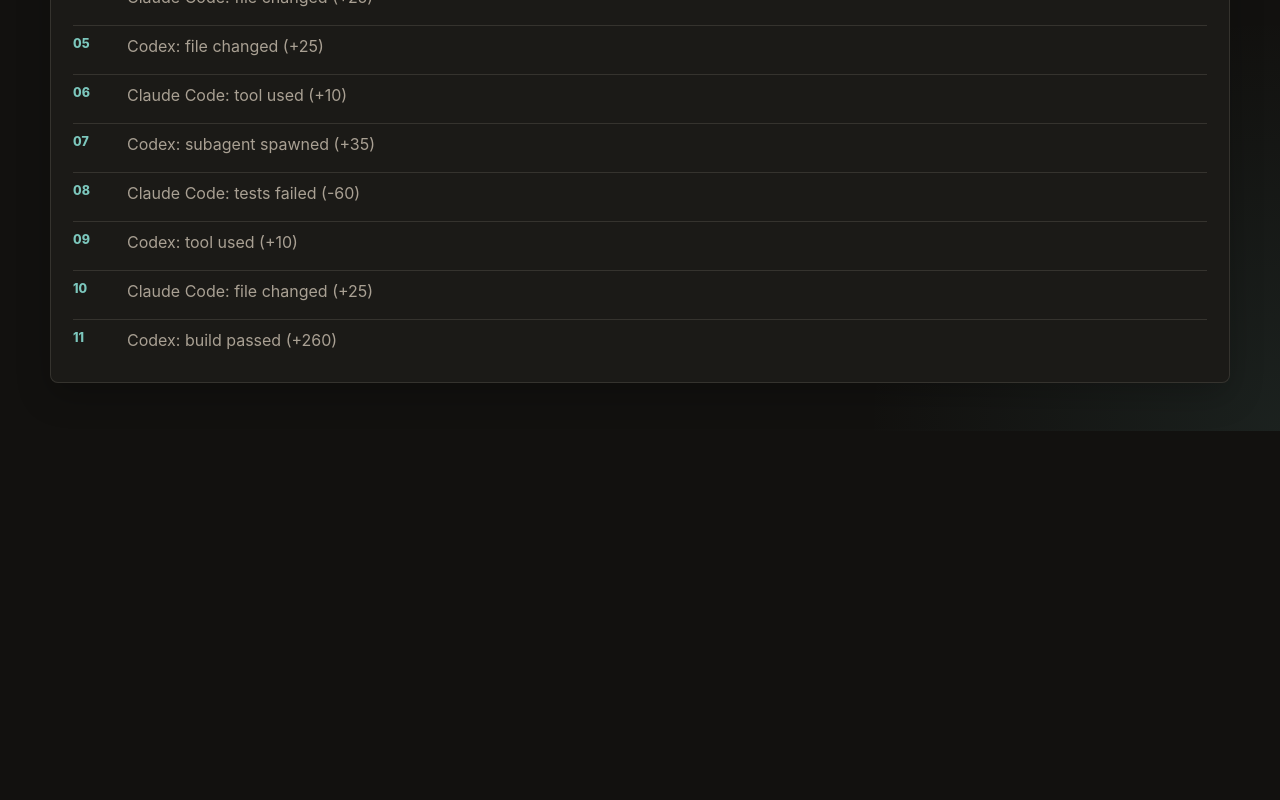
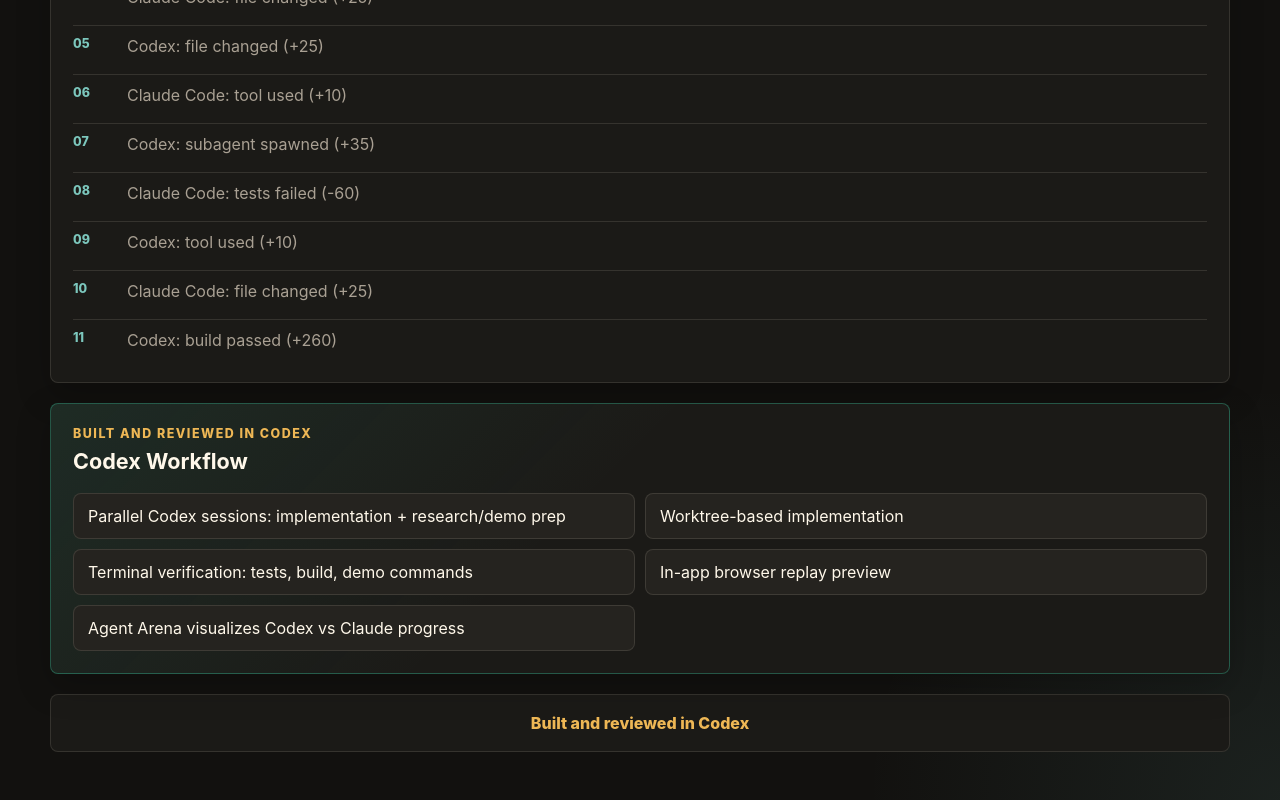
Before and after one commit to Mingling94/agent-arena, a React (Vite) app: page / in a window 1280 px wide. Shown: the part 1782-2582 px from the top of the page. Before the commit the page ends 2213 px from the top, so only its background shows below. Built offline with nearby package versions, Linux system fonts and the light colour scheme.

Commit message:
docs: polish Codex desktop demo path

```diff
--- a/package.json
+++ b/package.json
@@ -9,10 +9,8 @@
     "lint": "eslint .",
     "preview": "vite preview",
     "test": "vitest run",
-    "arena": "tsx src/cli/main.ts"
-  },
-  "bin": {
-    "agent-arena": "./dist-cli/main.js"
+    "arena": "tsx src/cli/main.ts",
+    "export-demo": "tsx src/cli/main.ts export fixtures/codex-sample.log fixtures/claude-sample.log --out src/web/demoBattle.json --skin moba"
   },
   "dependencies": {
     "react": "^19.2.5",
--- a/src/App.css
+++ b/src/App.css
@@ -316,6 +316,41 @@
   font-weight: 800;
 }
 
+.codex-workflow {
+  border-color: rgba(52, 170, 137, 0.42);
+  background:
+    linear-gradient(135deg, rgba(52, 170, 137, 0.12), transparent 44%),
+    var(--surface);
+}
+
+.workflow-list {
+  display: grid;
+  grid-template-columns: repeat(2, minmax(0, 1fr));
+  gap: 10px;
+  padding: 0;
+  margin: 0;
+  list-style: none;
+}
+
+.workflow-list li {
+  padding: 12px 14px;
+  border: 1px solid var(--border);
+  border-radius: 8px;
+  background: var(--surface-raised);
+  color: var(--text-strong);
+}
+
+.arena-footer {
+  margin-top: 20px;
+  padding: 18px;
+  border: 1px solid var(--border);
+  border-radius: 8px;
+  background: var(--surface);
+  color: var(--accent-warm);
+  font-weight: 800;
+  text-align: center;
+}
+
 @media (max-width: 820px) {
   .arena-shell {
     width: min(100% - 24px, 680px);
@@ -324,7 +359,8 @@
 
   .hero-panel,
   .scoreboard,
-  .battle-grid {
+  .battle-grid,
+  .workflow-list {
     grid-template-columns: 1fr;
   }
 
--- a/src/App.tsx
+++ b/src/App.tsx
@@ -179,7 +179,23 @@
             ))}
           </ol>
         </article>
+
+        <article className="panel panel--wide codex-workflow">
+          <div className="panel__header">
+            <p className="eyebrow">Built and reviewed in Codex</p>
+            <h2>Codex Workflow</h2>
+          </div>
+          <ul className="workflow-list">
+            <li>Parallel Codex sessions: implementation + research/demo prep</li>
+            <li>Worktree-based implementation</li>
+            <li>Terminal verification: tests, build, demo commands</li>
+            <li>In-app browser replay preview</li>
+            <li>Agent Arena visualizes Codex vs Claude progress</li>
+          </ul>
+        </article>
       </section>
+
+      <footer className="arena-footer">Built and reviewed in Codex</footer>
     </main>
   )
 }
```
Also changed, not shown: 6 other files (tests, documents, lock files or other folders).
